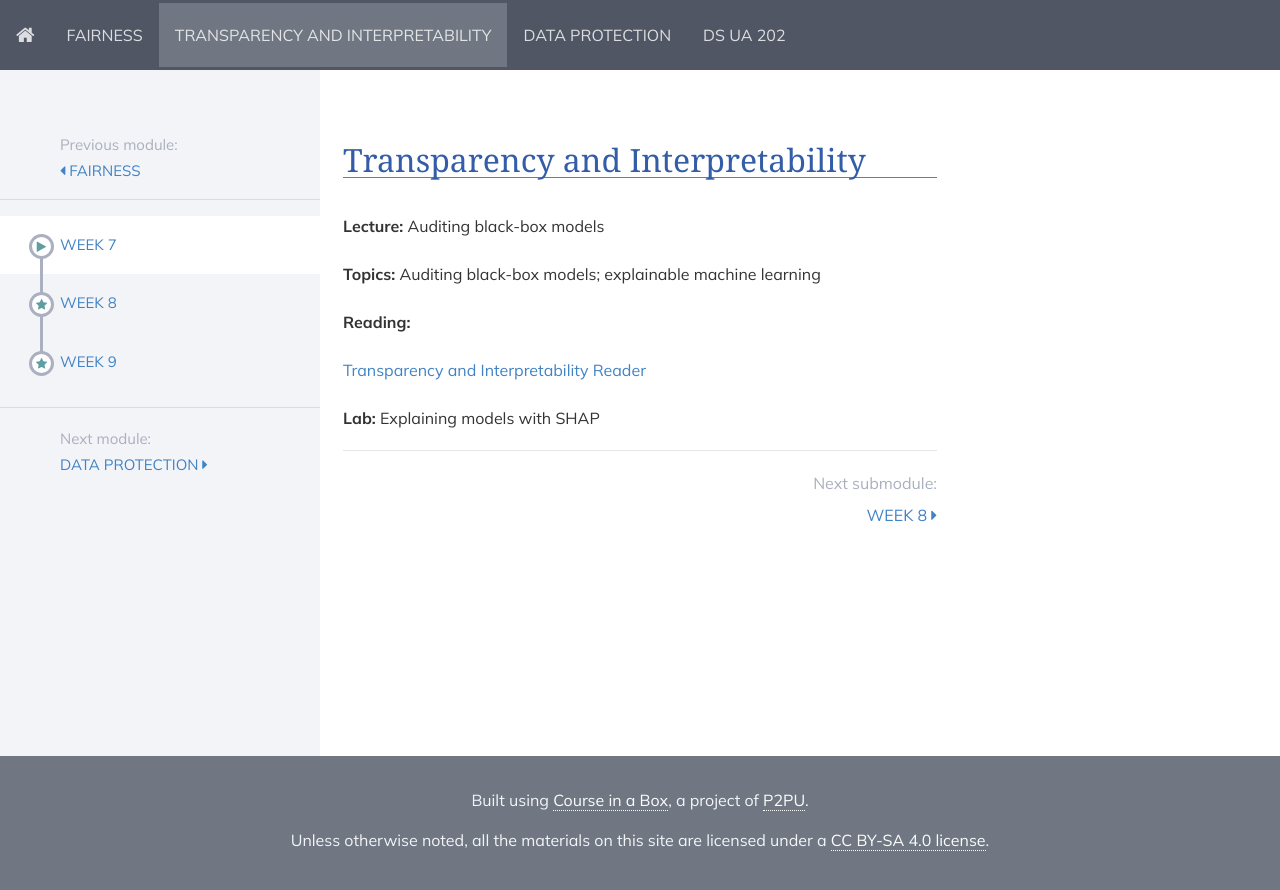
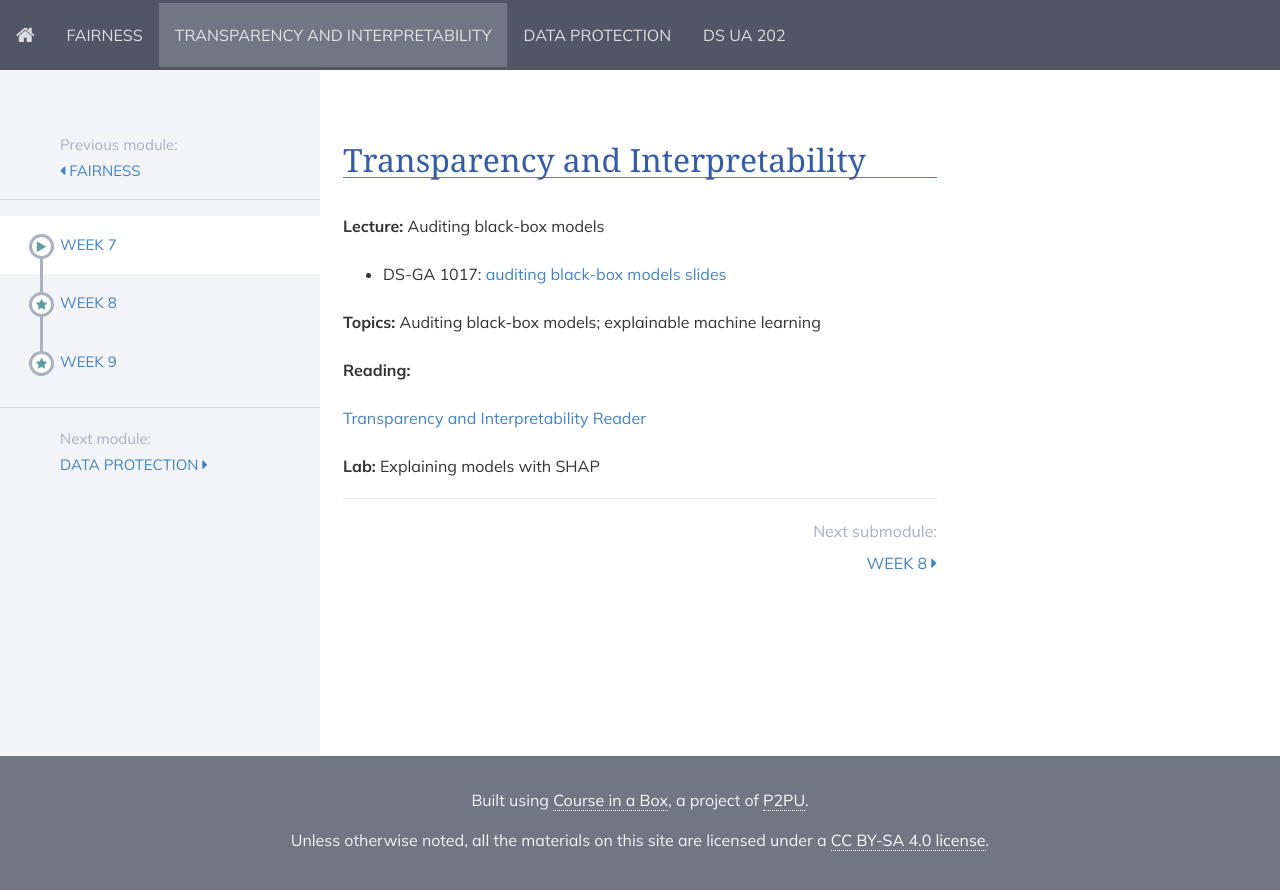
Before and after one commit to DataResponsibly/rds25, a Jekyll site: the page built from modules/transparency_and_interpretability/_posts/2000-01-01-week11.md, in a window 1280 px wide. Shown: the top 890 px of the page. Built offline with Jekyll 4.4.1, drawn with Linux system fonts in a browser that asks for light colours; nearby versions of some CDN libraries.

Commit message:
Update 2000-01-01-week11.md

```diff
--- a/modules/transparency_and_interpretability/_posts/2000-01-01-week11.md
+++ b/modules/transparency_and_interpretability/_posts/2000-01-01-week11.md
@@ -6,7 +6,7 @@ title: Week 7
 
 **Lecture:** Auditing black-box models
 
-<!--- * DS-GA 1017: [auditing black-box models slides](../../../assets/7_BlackBox_1017.pdf) * DS-UA 202: [auditing black-box models slides](../../../assets/7_BlackBox_202.pdf) -->
+* DS-GA 1017: [auditing black-box models slides](../../../assets/lecture_7_interpretability.pdf)
 
 
 **Topics:** Auditing black-box models; explainable machine learning
```
